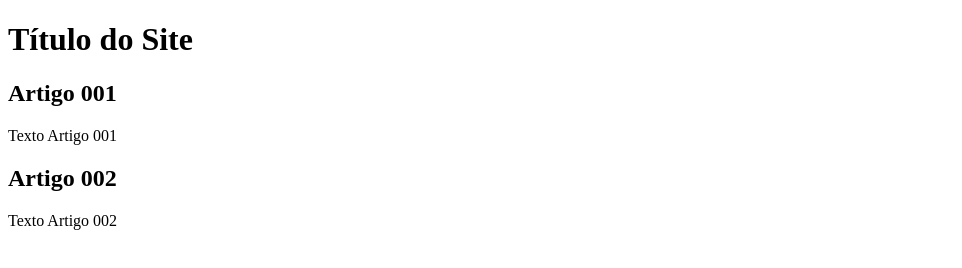
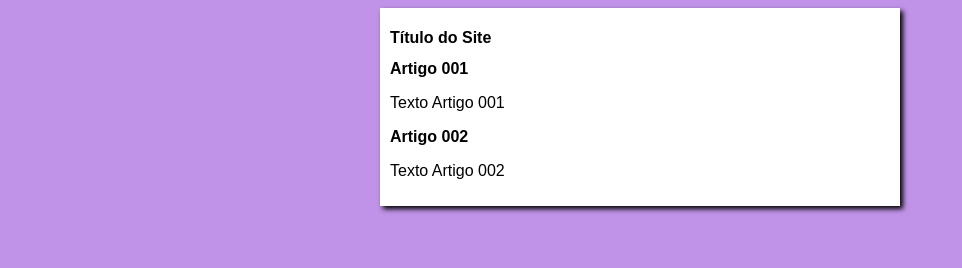
Before and after one commit to Daniela-Correa-Vitti/projeto-site, a plain HTML site: page index.html in a window 1280 px wide. Shown: the whole page, without its empty margins (0-962 px from the left). Drawn offline with Linux system fonts and the light colour scheme.

Commit message:
iniciei o design

```diff
--- /dev/null
+++ b/estilos/style.css
@@ -0,0 +1,15 @@
+*{
+    font-family: Arial, Helvetica, sans-serif;
+    font-size: 16px;
+}
+body{
+    background-color: rgb(192, 147, 233);
+}
+
+main{
+    background-color: white;
+    width: 500px;
+    margin:auto;
+    padding: 10px;
+    box-shadow: 3px 3px 5px black;
+}
--- a/index.html
+++ b/index.html
@@ -4,6 +4,8 @@
     <meta charset="UTF-8">
     <meta name="viewport" content="width=device-width, initial-scale=1.0">
     <title>Título do Site</title>
+    <link rel="stylesheet" href="estilos/style.css">
+
 </head>
 <body>
     <main>
```
